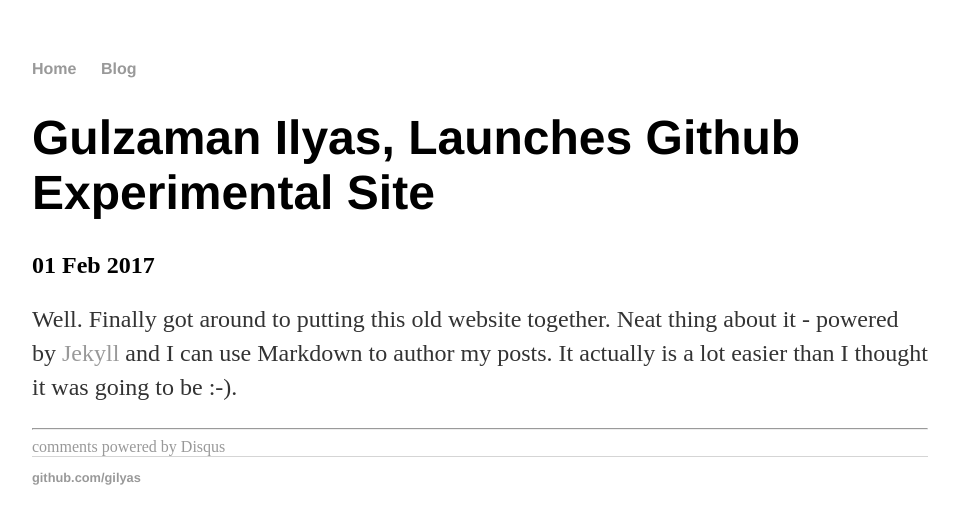
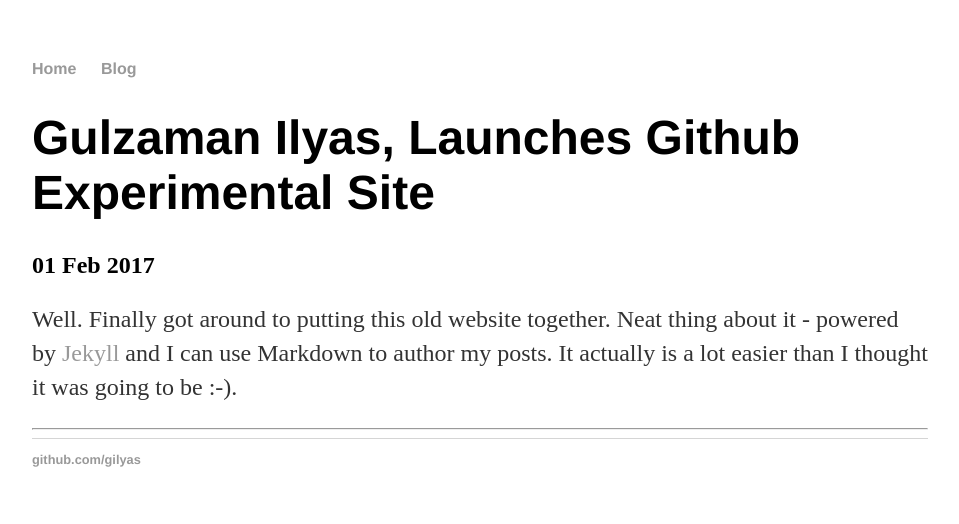
Before and after one commit to gilyas/Experiment, a Jekyll site: the page built from _posts/2017-02-01-gilyas-site-launched.md, in a window 1280 px wide. Shown: the top 524 px of the page, without its empty margins (160-1119 px from the left). Built offline with Jekyll 4.4.1, drawn with Linux system fonts in a browser that asks for light colours; comment, search, counter and statistics services are not loaded; some of the changed lines change nothing that is shown.

Commit message:
Update disqus.html

```diff
--- a/_includes/disqus.html
+++ b/_includes/disqus.html
@@ -1,13 +1,23 @@
+{% if page.comments %}
 <div id="disqus_thread"></div>
-    <script type="text/javascript">
-        /* * * CONFIGURATION VARIABLES: EDIT BEFORE PASTING INTO YOUR WEBPAGE * * */
-        var disqus_shortname = 'gilyas'; // required: replace example with your forum shortname
-        /* * * DON'T EDIT BELOW THIS LINE * * */
-        (function() {
-            var dsq = document.createElement('script'); dsq.type = 'text/javascript'; dsq.async = true;
-            dsq.src = '//' + disqus_shortname + '.disqus.com/embed.js';
-            (document.getElementsByTagName('head')[0] || document.getElementsByTagName('body')[0]).appendChild(dsq);
-        })();
-    </script>
-    <noscript>Please enable JavaScript to view the <a href="http://disqus.com/?ref_noscript">comments powered by Disqus.</a></noscript>
-<a href="http://disqus.com" class="dsq-brlink">comments powered by <span class="logo-disqus">Disqus</span></a>
+<script>
+
+/**
+*  RECOMMENDED CONFIGURATION VARIABLES: EDIT AND UNCOMMENT THE SECTION BELOW TO INSERT DYNAMIC VALUES FROM YOUR PLATFORM OR CMS.
+*  LEARN WHY DEFINING THESE VARIABLES IS IMPORTANT: https://disqus.com/admin/universalcode/#configuration-variables*/
+/*
+var disqus_config = function () {
+this.page.url = PAGE_URL;  // Replace PAGE_URL with your page's canonical URL variable
+this.page.identifier = PAGE_IDENTIFIER; // Replace PAGE_IDENTIFIER with your page's unique identifier variable
+};
+*/
+(function() { // DON'T EDIT BELOW THIS LINE
+var d = document, s = d.createElement('script');
+s.src = '//gilyas-github-io.disqus.com/embed.js';
+s.setAttribute('data-timestamp', +new Date());
+(d.head || d.body).appendChild(s);
+})();
+</script>
+<noscript>Please enable JavaScript to view the <a href="https://disqus.com/?ref_noscript">comments powered by Disqus.</a></noscript>
+
+{% endif %}
```
